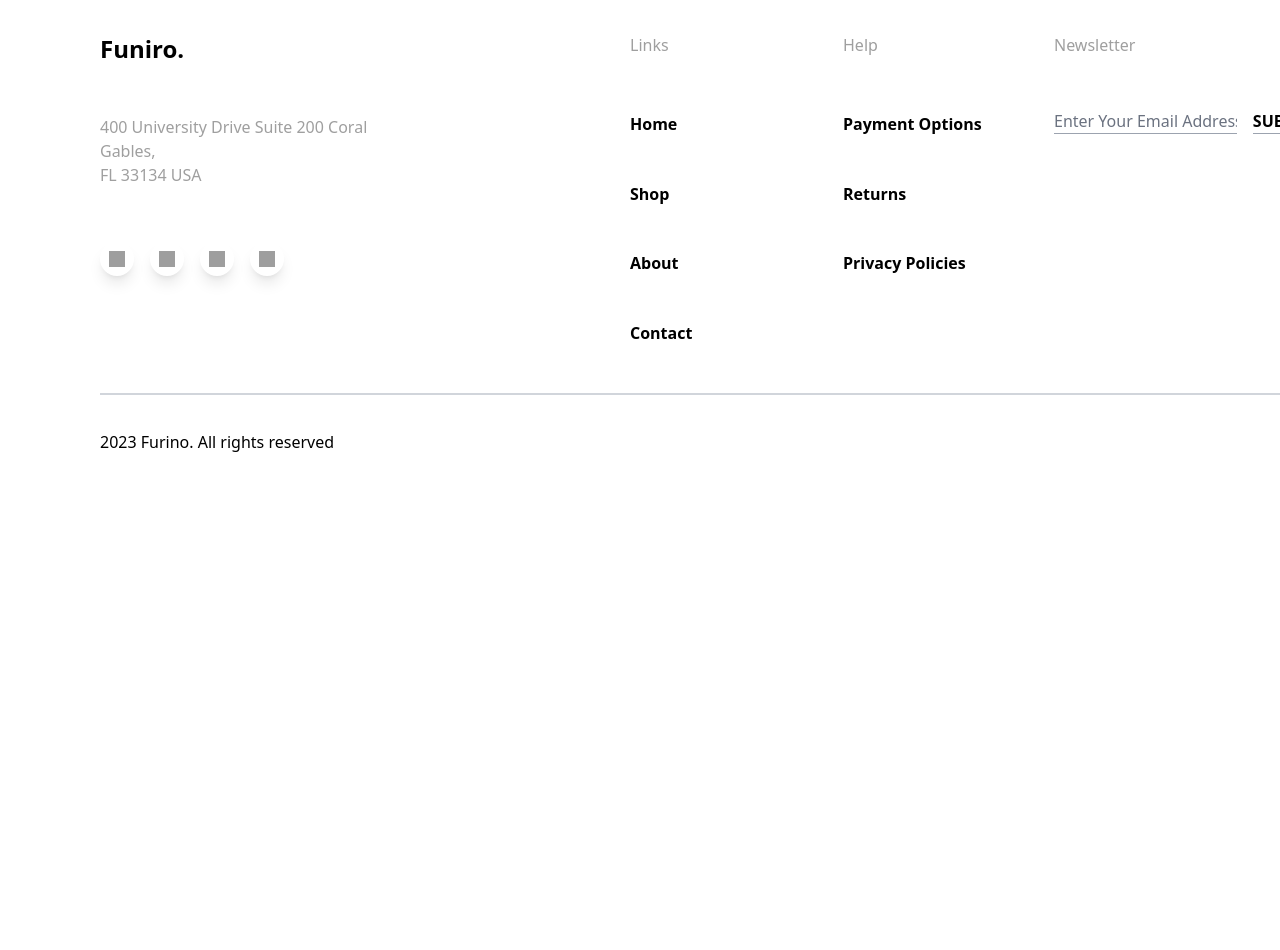
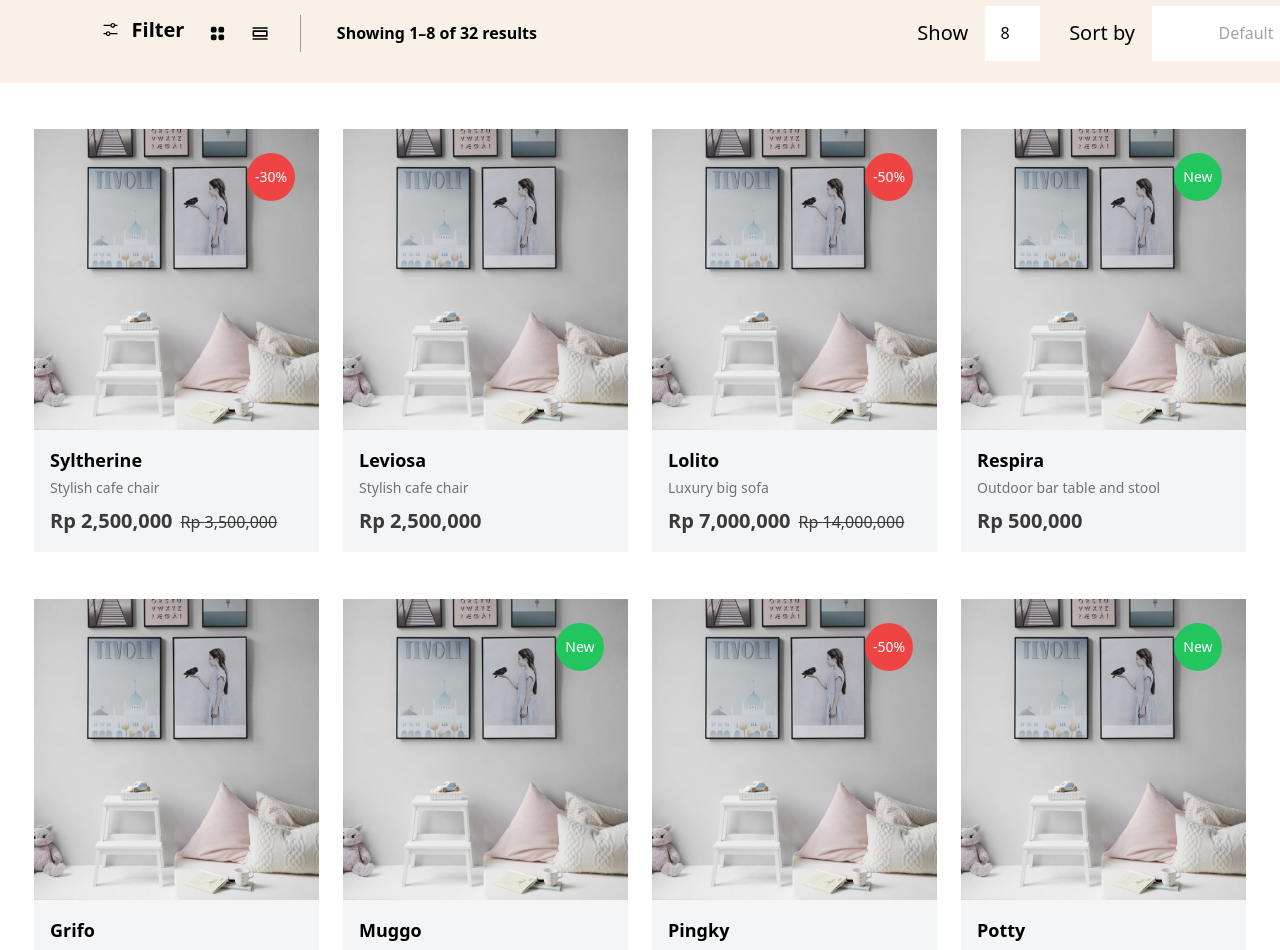
Before and after one commit to OrleanSousa/3-Compass-Challenge, a React (Vite) app: page /shop in a window 1280 px wide. Shown: the part 440-1390 px from the top of the page. Before the commit the page ends 929 px from the top, so only its background shows below. Built offline with nearby package versions, Linux system fonts and the light colour scheme; grey boxes are pictures that could not be loaded.

Commit message:
feat: created shop page and adding  card products

```diff
--- a/src/App.tsx
+++ b/src/App.tsx
@@ -1,8 +1,8 @@
 import { Route, Routes } from 'react-router-dom'
 import Home from './pages/Home'
-import Shop from './components/shoppage/Shop'
-import Contacts from './components/contacts/Contacts'
+import Contacts from './pages/Contact'
 import Cart from './components/cartPage/Cart'
+import Shop from './pages/Shop'
 
 function App() {
 
--- a/src/assets/data/products.json
+++ b/src/assets/data/products.json
@@ -68,5 +68,215 @@
     "price": 500000,
     "isNew": true,
     "image": "./images/table2.svg"
+  },
+  {
+    "id": 9,
+    "productName": "Syltherine",
+    "description": "Stylish cafe chair",
+    "price": 2500000,
+    "originalPrice": 3500000,
+    "discount": 30,
+    "isNew": false,
+    "image": "../image 1.png"
+  },
+  {
+    "id": 10,
+    "productName": "Leviosa",
+    "description": "Stylish cafe chair",
+    "price": 2500000,
+    "isNew": false,
+    "image": "/images/table2.svg"
+  },
+  {
+    "id": 11,
+    "productName": "Lolito",
+    "description": "Luxury big sofa",
+    "price": 7000000,
+    "originalPrice": 14000000,
+    "discount": 50,
+    "isNew": false,
+    "image": "/images/table2.svg"
+  },
+  {
+    "id": 12,
+    "productName": "Respira",
+    "description": "Outdoor bar table and stool",
+    "price": 500000,
+    "isNew": true,
+    "image": "/images/table2.svg"
+  },
+  {
+    "id": 13,
+    "productName": "Grifo",
+    "description": "Night lamp",
+    "price": 1500000,
+    "isNew": false,
+    "image": "/images/table2.svg"
+  },
+  {
+    "id": 14,
+    "productName": "Muggo",
+    "description": "Small mug",
+    "price": 150000,
+    "isNew": true,
+    "image": "/images/table2.svg"
+  },
+  {
+    "id": 15,
+    "productName": "Pingky",
+    "description": "Cute bed set",
+    "price": 7000000,
+    "originalPrice": 14000000,
+    "discount": 50,
+    "isNew": false,
+    "image": "/images/table2.svg"
+  },
+  {
+    "id": 16,
+    "productName": "Potty",
+    "description": "Minimalist flower pot",
+    "price": 500000,
+    "isNew": true,
+    "image": "./images/table2.svg"
+  },
+  {
+    "id": 17,
+    "productName": "Syltherine",
+    "description": "Stylish cafe chair",
+    "price": 2500000,
+    "originalPrice": 3500000,
+    "discount": 30,
+    "isNew": false,
+    "image": "../image 1.png"
+  },
+  {
+    "id": 18,
+    "productName": "Leviosa",
+    "description": "Stylish cafe chair",
+    "price": 2500000,
+    "isNew": false,
+    "image": "/images/table2.svg"
+  },
+  {
+    "id": 19,
+    "productName": "Lolito",
+    "description": "Luxury big sofa",
+    "price": 7000000,
+    "originalPrice": 14000000,
+    "discount": 50,
+    "isNew": false,
+    "image": "/images/table2.svg"
+  },
+  {
+    "id": 20,
+    "productName": "Respira",
+    "description": "Outdoor bar table and stool",
+    "price": 500000,
+    "isNew": true,
+    "image": "/images/table2.svg"
+  },
+  {
+    "id": 21,
+    "productName": "Grifo",
+    "description": "Night lamp",
+    "price": 1500000,
+    "isNew": false,
+    "image": "/images/table2.svg"
+  },
+  {
+    "id": 22,
+    "productName": "Muggo",
+    "description": "Small mug",
+    "price": 150000,
+    "isNew": true,
+    "image": "/images/table2.svg"
+  },
+  {
+    "id": 23,
+    "productName": "Pingky",
+    "description": "Cute bed set",
+    "price": 7000000,
+    "originalPrice": 14000000,
+    "discount": 50,
+    "isNew": false,
+    "image": "/images/table2.svg"
+  },
+  {
+    "id": 24,
+    "productName": "Potty",
+    "description": "Minimalist flower pot",
+    "price": 500000,
+    "isNew": true,
+    "image": "./images/table2.svg"
+  },
+  {
+    "id": 25,
+    "productName": "Syltherine",
+    "description": "Stylish cafe chair",
+    "price": 2500000,
+    "originalPrice": 3500000,
+    "discount": 30,
+    "isNew": false,
+    "image": "../image 1.png"
+  },
+  {
+    "id": 26,
+    "productName": "Leviosa",
+    "description": "Stylish cafe chair",
+    "price": 2500000,
+    "isNew": false,
+    "image": "/images/table2.svg"
+  },
+  {
+    "id": 27,
+    "productName": "Lolito",
+    "description": "Luxury big sofa",
+    "price": 7000000,
+    "originalPrice": 14000000,
+    "discount": 50,
+    "isNew": false,
+    "image": "/images/table2.svg"
+  },
+  {
+    "id": 28,
+    "productName": "Respira",
+    "description": "Outdoor bar table and stool",
+    "price": 500000,
+    "isNew": true,
+    "image": "/images/table2.svg"
+  },
+  {
+    "id": 29,
+    "productName": "Grifo",
+    "description": "Night lamp",
+    "price": 1500000,
+    "isNew": false,
+    "image": "/images/table2.svg"
+  },
+  {
+    "id": 30,
+    "productName": "Muggo",
+    "description": "Small mug",
+    "price": 150000,
+    "isNew": true,
+    "image": "/images/table2.svg"
+  },
+  {
+    "id": 31,
+    "productName": "Pingky",
+    "description": "Cute bed set",
+    "price": 7000000,
+    "originalPrice": 14000000,
+    "discount": 50,
+    "isNew": false,
+    "image": "/images/table2.svg"
+  },
+  {
+    "id": 32,
+    "productName": "Potty",
+    "description": "Minimalist flower pot",
+    "price": 500000,
+    "isNew": true,
+    "image": "./images/table2.svg"
   }
 ]
--- a/src/components/header/Header.module.css
+++ b/src/components/header/Header.module.css
@@ -1,7 +1,7 @@
 /* Header.module.css */
 
 .header {
-  @apply flex justify-center w-[1440px] min-h-[96px] py-[28px] border-b border-gray-500;
+  @apply flex justify-center w-[1440px] min-h-[96px] py-[28px] ;
 }
 
 .container {
--- /dev/null
+++ b/src/components/shoppage/ShopPage.tsx
@@ -0,0 +1,79 @@
+import React, { useState } from 'react';
+import { HiViewGrid } from "react-icons/hi";
+import { VscSettings } from "react-icons/vsc";
+import SubHeader from '../subHeader/SubHeader';
+import ProductCard from '../card-product/CardProdutcs';
+import products from "../../assets/data/products.json";
+import { MdOutlineViewDay } from "react-icons/md";
+
+const ShopPages = () => {
+  // Estado para controlar o número de produtos exibidos
+  const [productLimit, setProductLimit] = useState(8);
+
+  // Função para lidar com mudanças no input
+  const handleProductLimitChange = (e: React.ChangeEvent<HTMLInputElement>) => {
+    const value = parseInt(e.target.value, 10);
+    if (!isNaN(value) && value > 0) {
+      setProductLimit(value); // Atualiza o estado com o valor digitado
+    }
+  };
+
+  return (
+    <>
+      <SubHeader />
+      <div className='w-[1440px] h-[100px] bg-backFilter flex items-center px-[100px] justify-between'>
+        <div className="flex justify-around">
+          <div className='flex justify-center items-center w-[85px] h-[30px] gap-y-2 mr-[23px]'>
+            <VscSettings size={19} />
+            <p className="text-[20px] font-semibold ml-[12px]">Filter</p>
+          </div>
+          <div className='flex m-auto '>
+            <HiViewGrid size={19} />
+          </div>
+          <div className='flex m-auto ml-[24px] mr-[30px]'>
+            <MdOutlineViewDay size={19} />
+          </div>
+          <div className='flex items-center justify-end border-l border-gray50 w-[237px] h-[37px]'>
+            <p className="text-[16px] font-semibold">Showing 1–{Math.min(productLimit, products.length)} of {products.length} results</p>
+          </div>
+        </div>
+        <div className="flex flex-row gap-[29px]">
+          <div className='flex justify-center items-center gap-[17px]'>
+            <p className="text-[20px]">Show</p>
+            <input
+              type="number"
+              placeholder="16"
+              className="w-[55px] h-[55px] text-center"
+              value={productLimit}
+              onChange={handleProductLimitChange}
+            />
+          </div>
+          <div className='flex  items-center gap-[17px]'>
+            <p className="text-[20px] text-start">Sort by</p>
+            <input type="text" placeholder="Default" className="w-[188px] h-[55px] text-center" />
+          </div>
+        </div>
+      </div>
+      <div className='mt-[46px] flex justify-center'>
+        <div className="grid grid-cols-1 sm:grid-cols-2 lg:grid-cols-4 gap-6">
+          {/* Filtra os produtos com base no limite definido */}
+          {products.slice(0, productLimit).map((product) => (
+            <ProductCard
+              key={product.id}
+              productName={product.productName}
+              description={product.description}
+              originalPrice={product.originalPrice}
+              price={product.price}
+              discount={product.discount}
+              isNew={product.isNew}
+              image={product.image}
+            />
+          ))}
+        </div>
+      </div>
+
+    </>
+  );
+};
+
+export default ShopPages;
--- a/src/components/subHeader/SubHeader.tsx
+++ b/src/components/subHeader/SubHeader.tsx
@@ -14,7 +14,7 @@ const SubHeader: React.FC<SubHeaderProps> = ({
   logo
 }) => {
   return (
-    <div className='bg-backSubHeader w-[1440px] h-[316px] flex flex-col justify-center items-center'>
+    <div className='bg-backSubHeader w-[1440px] h-[316px] flex flex-col justify-center items-center '>
       {logo && (
         <img
           src={logo}
--- a/src/output.css
+++ b/src/output.css
@@ -626,6 +626,10 @@ video {
   top: 24px;
 }
 
+.m-auto{
+  margin: auto;
+}
+
 .mx-\[102px\]{
   margin-left: 102px;
   margin-right: 102px;
@@ -639,6 +643,10 @@ video {
 .my-8{
   margin-top: 2rem;
   margin-bottom: 2rem;
+}
+
+.-mb-2{
+  margin-bottom: -0.5rem;
 }
 
 .mb-2{
@@ -749,12 +757,36 @@ video {
   margin-top: 72px;
 }
 
-.mb-4{
-  margin-bottom: 1rem;
+.mt-\[46px\]{
+  margin-top: 46px;
 }
 
-.-mb-2{
-  margin-bottom: -0.5rem;
+.ml-\[23px\]{
+  margin-left: 23px;
+}
+
+.mr-6{
+  margin-right: 1.5rem;
+}
+
+.mr-7{
+  margin-right: 1.75rem;
+}
+
+.mr-\[30px\]{
+  margin-right: 30px;
+}
+
+.mr-\[23px\]{
+  margin-right: 23px;
+}
+
+.ml-\[6px\]{
+  margin-left: 6px;
+}
+
+.ml-\[12px\]{
+  margin-left: 12px;
 }
 
 .flex{
@@ -775,6 +807,10 @@ video {
 
 .h-4{
   height: 1rem;
+}
+
+.h-\[100px\]{
+  height: 100px;
 }
 
 .h-\[130px\]{
@@ -805,6 +841,10 @@ video {
   height: 312px;
 }
 
+.h-\[316px\]{
+  height: 316px;
+}
+
 .h-\[323px\]{
   height: 323px;
 }
@@ -833,6 +873,10 @@ video {
   height: 48px;
 }
 
+.h-\[50px\]{
+  height: 50px;
+}
+
 .h-\[582px\]{
   height: 582px;
 }
@@ -849,20 +893,24 @@ video {
   height: ;
 }
 
-.h-\[316px\]{
-  height: 316px;
+.h-\[36px\]{
+  height: 36px;
 }
 
-.h-\[64px\]{
-  height: 64px;
+.h-\[17px\]{
+  height: 17px;
 }
 
-.h-\[77px\]{
-  height: 77px;
+.h-\[30px\]{
+  height: 30px;
 }
 
-.h-\[50px\]{
-  height: 50px;
+.h-\[37px\]{
+  height: 37px;
+}
+
+.h-\[55px\]{
+  height: 55px;
 }
 
 .w-4{
@@ -949,20 +997,40 @@ video {
   width: 48px;
 }
 
+.w-\[50px\]{
+  width: 50px;
+}
+
 .w-full{
   width: 100%;
 }
 
-.w-\[64px\]{
-  width: 64px;
+.w-\[\]{
+  width: ;
 }
 
-.w-\[77px\]{
-  width: 77px;
+.w-\[237px\]{
+  width: 237px;
 }
 
-.w-\[50px\]{
-  width: 50px;
+.w-\[20px\]{
+  width: 20px;
+}
+
+.w-\[85px\]{
+  width: 85px;
+}
+
+.w-\[55px\]{
+  width: 55px;
+}
+
+.w-\[188px\]{
+  width: 188px;
+}
+
+.w-\[288px\]{
+  width: 288px;
 }
 
 .max-w-7xl{
@@ -989,6 +1057,10 @@ video {
   flex-direction: column;
 }
 
+.items-end{
+  align-items: flex-end;
+}
+
 .items-center{
   align-items: center;
 }
@@ -1005,6 +1077,10 @@ video {
   justify-content: space-between;
 }
 
+.justify-around{
+  justify-content: space-around;
+}
+
 .gap-2{
   gap: 0.5rem;
 }
@@ -1017,12 +1093,24 @@ video {
   gap: 1.5rem;
 }
 
+.gap-\[6px\]{
+  gap: 6px;
+}
+
 .gap-\[\]{
   gap: ;
 }
 
-.gap-\[6px\]{
-  gap: 6px;
+.gap-\[17px\]{
+  gap: 17px;
+}
+
+.gap-\[29px\]{
+  gap: 29px;
+}
+
+.gap-y-2{
+  row-gap: 0.5rem;
 }
 
 .self-center{
@@ -1049,6 +1137,10 @@ video {
   border-top-width: 1px;
 }
 
+.border-l{
+  border-left-width: 1px;
+}
+
 .border-buttonBord{
   --tw-border-opacity: 1;
   border-color: rgb(184 142 47 / var(--tw-border-opacity, 1));
@@ -1062,6 +1154,16 @@ video {
 .border-gray-400{
   --tw-border-opacity: 1;
   border-color: rgb(156 163 175 / var(--tw-border-opacity, 1));
+}
+
+.border-black{
+  --tw-border-opacity: 1;
+  border-color: rgb(0 0 0 / var(--tw-border-opacity, 1));
+}
+
+.border-gray50{
+  --tw-border-opacity: 1;
+  border-color: rgb(159 159 159 / var(--tw-border-opacity, 1));
 }
 
 .bg-backcard{
@@ -1094,6 +1196,11 @@ video {
   background-color: rgb(255 255 255 / var(--tw-bg-opacity, 1));
 }
 
+.bg-backFilter{
+  --tw-bg-opacity: 1;
+  background-color: rgb(249 241 231 / var(--tw-bg-opacity, 1));
+}
+
 .bg-backSubHeader{
   background-image: url('./src/assets/back-Sub-Header.png');
 }
@@ -1122,6 +1229,11 @@ video {
   padding-bottom: 44px;
 }
 
+.px-\[100px\]{
+  padding-left: 100px;
+  padding-right: 100px;
+}
+
 .pl-\[100px\]{
   padding-left: 100px;
 }
@@ -1134,6 +1246,18 @@ video {
   text-align: start;
 }
 
+.text-end{
+  text-align: end;
+}
+
+.align-middle{
+  vertical-align: middle;
+}
+
+.text-\[16px\]{
+  font-size: 16px;
+}
+
 .text-\[20px\]{
   font-size: 20px;
 }
@@ -1144,6 +1268,10 @@ video {
 
 .text-\[40px\]{
   font-size: 40px;
+}
+
+.text-\[48px\]{
+  font-size: 48px;
 }
 
 .text-lg{
@@ -1161,14 +1289,6 @@ video {
   line-height: 1.75rem;
 }
 
-.text-\[48px\]{
-  font-size: 48px;
-}
-
-.text-\[16px\]{
-  font-size: 16px;
-}
-
 .font-bold{
   font-weight: 700;
 }
@@ -1179,10 +1299,6 @@ video {
 
 .font-semibold{
   font-weight: 600;
-}
-
-.font-light{
-  font-weight: 300;
 }
 
 .text-buttonBord{
--- a/src/pages/Shop.tsx
+++ b/src/pages/Shop.tsx
@@ -0,0 +1,17 @@
+import React from 'react'
+import Header from '../components/header/Header'
+import ShopPages from '../components/shoppage/ShopPage'
+import Footer from '../components/footer/Footer'
+
+
+const Shop = () => {
+  return (
+    <>
+    <Header />
+    <ShopPages/>
+    <Footer/>
+    </>
+  )
+}
+
+export default Shop
--- a/tailwind.config.js
+++ b/tailwind.config.js
@@ -21,7 +21,8 @@ export default {
         textcard : "#3a3a3a",
         buttonBord: '#B88E2F',
         carouselback: "#FCF8F3",
-        textMid: "#616161"
+        textMid: "#616161",
+        backFilter: "#F9F1E7"
       },
       backgroundImage: {
         'backgroudHome': "url('./src/assets/scandinavian-interior-mockup-wall-decal-background 1.png')",
```
Also changed, not shown: src/components/shoppage/Shop.tsx (deleted, +0 -17 lines), src/pages/Contact.tsx (+12 -0 lines).
